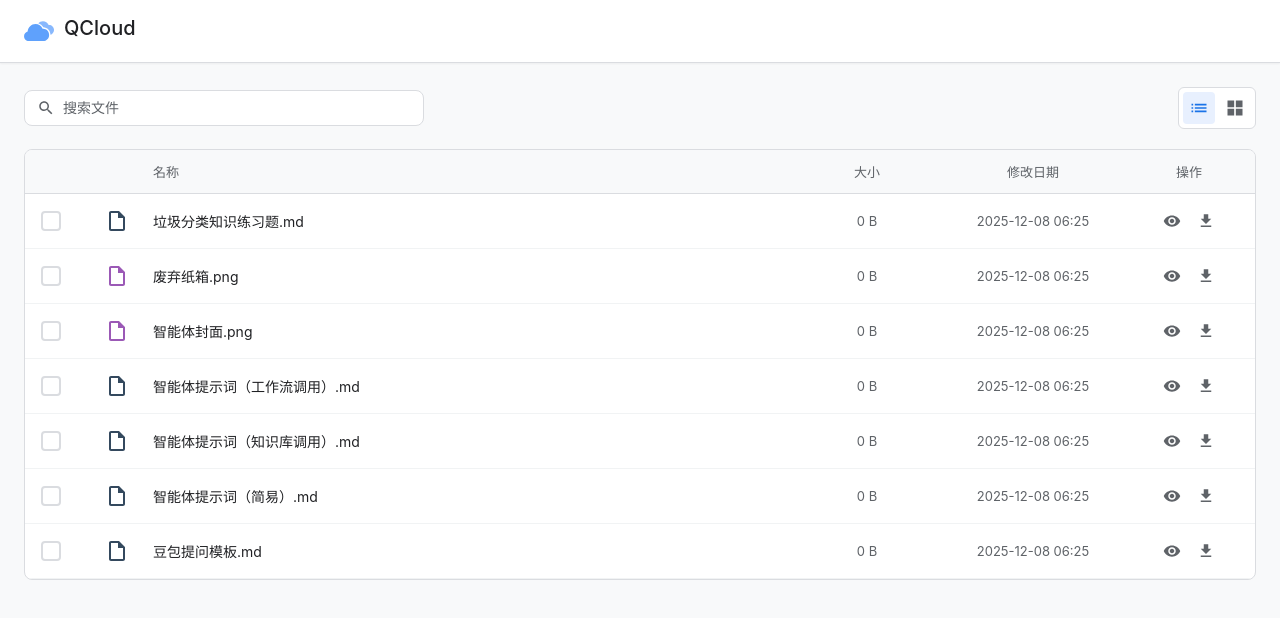
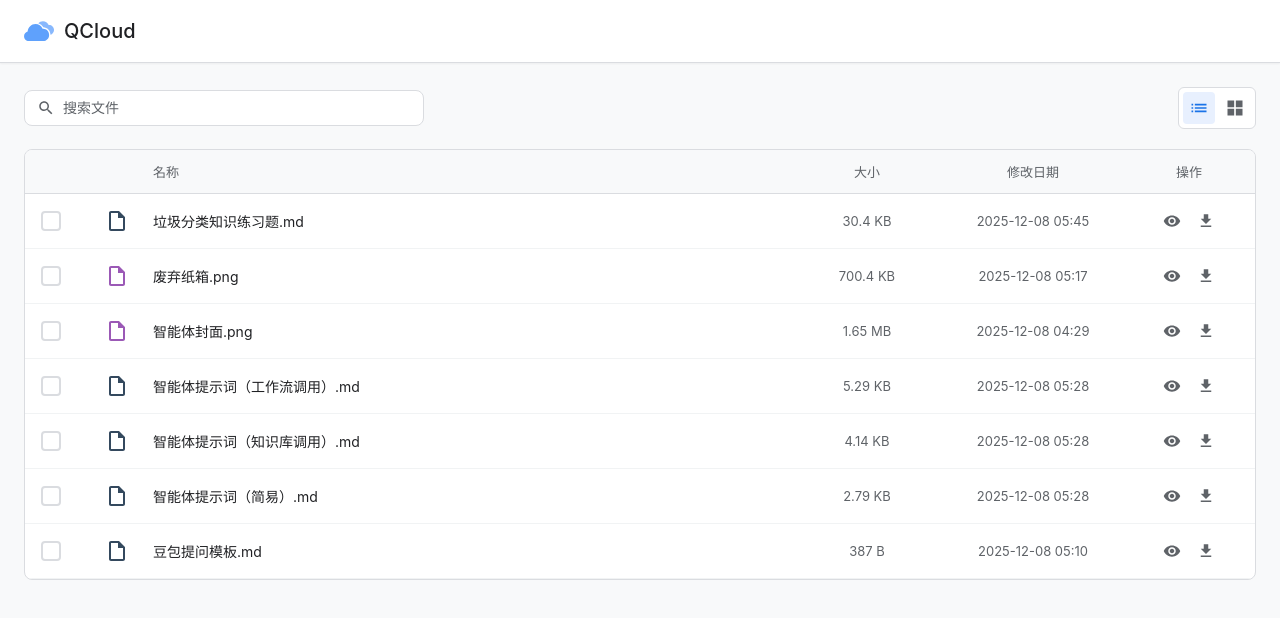
Before and after one commit to ziqingchuan/QCloud, a React (Vite) app: page / in a window 1280 px wide. Shown: the top 618 px of the page. Built offline with nearby package versions, Linux system fonts and the light colour scheme.

Commit message:
2025-12-08

```diff
--- a/package.json
+++ b/package.json
@@ -4,8 +4,8 @@
   "version": "0.0.0",
   "type": "module",
   "scripts": {
-    "dev": "vite",
-    "build": "vite build",
+    "dev": "node generate-file-list.js && vite",
+    "build": "node generate-file-list.js && vite build",
     "lint": "eslint .",
     "preview": "vite preview",
     "predeploy": "npm run build",
--- /dev/null
+++ b/public/api/files.json
@@ -0,0 +1,51 @@
+[
+  {
+    "id": 1,
+    "name": "垃圾分类知识练习题.md",
+    "type": "file",
+    "size": 31133,
+    "modifiedDate": "2025-12-08T05:45:35.309Z"
+  },
+  {
+    "id": 2,
+    "name": "废弃纸箱.png",
+    "type": "file",
+    "size": 717214,
+    "modifiedDate": "2025-12-08T05:17:42.029Z"
+  },
+  {
+    "id": 3,
+    "name": "智能体封面.png",
+    "type": "file",
+    "size": 1726565,
+    "modifiedDate": "2025-12-08T04:29:32.612Z"
+  },
+  {
+    "id": 4,
+    "name": "智能体提示词（工作流调用）.md",
+    "type": "file",
+    "size": 5421,
+    "modifiedDate": "2025-12-08T05:28:36.276Z"
+  },
+  {
+    "id": 5,
+    "name": "智能体提示词（知识库调用）.md",
+    "type": "file",
+    "size": 4242,
+    "modifiedDate": "2025-12-08T05:28:31.737Z"
+  },
+  {
+    "id": 6,
+    "name": "智能体提示词（简易）.md",
+    "type": "file",
+    "size": 2852,
+    "modifiedDate": "2025-12-08T05:28:34.484Z"
+  },
+  {
+    "id": 7,
+    "name": "豆包提问模板.md",
+    "type": "file",
+    "size": 387,
+    "modifiedDate": "2025-12-08T05:10:50.490Z"
+  }
+]
--- a/public/files/垃圾分类知识练习题.md
+++ b/public/files/垃圾分类知识练习题.md
@@ -1,5 +1,3 @@
-# 小学生垃圾分类知识题库（100道含答案解析）
-
 # 一、选择题（50道）
 
 1. 废旧电池属于哪类垃圾？（）
--- a/src/App.jsx
+++ b/src/App.jsx
@@ -29,41 +29,18 @@ function App() {
   };
 
   const scanFilesDirectory = async () => {
-    const fileList = [];
-    const filesContext = import.meta.glob('/public/files/**/*', { eager: false });
-
-    let id = 1;
-    for (const path in filesContext) {
-      const fileName = path.replace('/public/files/', '');
-      if (fileName && !fileName.includes('/')) {
-        try {
-          const response = await fetch(`/files/${fileName}`, { method: 'HEAD' });
-          const size = parseInt(response.headers.get('content-length') || '0');
-          const lastModified = response.headers.get('last-modified');
-
-          fileList.push({
-            id: id++,
-            name: fileName,
-            type: 'file',
-            size: size,
-            modifiedDate: lastModified || new Date().toISOString()
-          });
-        } catch (error) {
-          console.error(`Error loading file ${fileName}:`, error);
-        }
+    try {
+      const basePath = import.meta.env.BASE_URL || '/';
+      const response = await fetch(`${basePath}api/files.json`);
+      if (response.ok) {
+        const fileList = await response.json();
+        return fileList;
       }
+    } catch (error) {
+      console.error('Failed to load files:', error);
     }
 
-    if (fileList.length === 0) {
-      const defaultFiles = [
-        { id: 1, name: '示例文档.txt', type: 'file', size: 1024, modifiedDate: new Date().toISOString() },
-        { id: 2, name: '数据报表.csv', type: 'file', size: 2048, modifiedDate: new Date().toISOString() },
-        { id: 3, name: '项目说明.md', type: 'file', size: 512, modifiedDate: new Date().toISOString() }
-      ];
-      return defaultFiles;
-    }
-
-    return fileList;
+    return [];
   };
 
   const showToast = (message, type = 'success') => {
@@ -104,8 +81,9 @@ function App() {
 
   const handleDownloadFile = (file) => {
     try {
+      const basePath = import.meta.env.BASE_URL || '/';
       const link = document.createElement('a');
-      link.href = `/files/${file.name}`;
+      link.href = `${basePath}files/${file.name}`;
       link.download = file.name;
       document.body.appendChild(link);
       link.click();
@@ -130,10 +108,11 @@ function App() {
     try {
       showToast(`正在下载 ${selectedFileList.length} 个文件...`, 'info');
 
+      const basePath = import.meta.env.BASE_URL || '/';
       for (const file of selectedFileList) {
         await new Promise(resolve => setTimeout(resolve, 300));
         const link = document.createElement('a');
-        link.href = `/files/${file.name}`;
+        link.href = `${basePath}files/${file.name}`;
         link.download = file.name;
         document.body.appendChild(link);
         link.click();
@@ -151,8 +130,10 @@ function App() {
   return (
     <div className="app">
       <header className="app-header">
-        <svg t="1765169716364" viewBox="0 0 1146 1024" version="1.1" xmlns="http://www.w3.org/2000/svg" p-id="8844" width="30" height="30"><path d="M733.696 424.96c-7.68 0-14.848 0.512-22.528 1.024-48.64-104.96-152.064-177.664-271.872-177.664-156.672 0-285.184 124.416-300.032 283.136C60.416 550.912 2.048 624.128 2.048 712.192c0 102.4 79.872 185.344 178.176 185.344h536.064v-1.536c5.632 0.512 11.776 0.512 17.408 0.512 125.44 0 226.304-105.472 226.304-236.032 0-129.536-101.376-235.52-226.304-235.52z" fill="#5FA1FC" p-id="8845"></path><path d="M961.536 279.04c-6.144 0-12.288 0.512-18.432 1.024-39.936-85.504-123.392-144.384-220.672-144.384-69.12 0-131.072 29.696-175.616 77.824 81.408 27.136 150.016 84.48 194.048 159.232 148.48 3.584 267.776 129.024 270.336 283.648 77.824-22.528 135.168-96.768 135.168-184.832-0.512-106.496-83.456-192.512-184.832-192.512z" fill="#88B8FD" p-id="8846"></path></svg>
-        <h1>QCloud</h1>
+        <div className='logo-container'>
+          <svg t="1765169716364" viewBox="0 0 1146 1024" version="1.1" xmlns="http://www.w3.org/2000/svg" p-id="8844" width="30" height="30"><path d="M733.696 424.96c-7.68 0-14.848 0.512-22.528 1.024-48.64-104.96-152.064-177.664-271.872-177.664-156.672 0-285.184 124.416-300.032 283.136C60.416 550.912 2.048 624.128 2.048 712.192c0 102.4 79.872 185.344 178.176 185.344h536.064v-1.536c5.632 0.512 11.776 0.512 17.408 0.512 125.44 0 226.304-105.472 226.304-236.032 0-129.536-101.376-235.52-226.304-235.52z" fill="#5FA1FC" p-id="8845"></path><path d="M961.536 279.04c-6.144 0-12.288 0.512-18.432 1.024-39.936-85.504-123.392-144.384-220.672-144.384-69.12 0-131.072 29.696-175.616 77.824 81.408 27.136 150.016 84.48 194.048 159.232 148.48 3.584 267.776 129.024 270.336 283.648 77.824-22.528 135.168-96.768 135.168-184.832-0.512-106.496-83.456-192.512-184.832-192.512z" fill="#88B8FD" p-id="8846"></path></svg>
+          <h1>QCloud</h1>
+        </div>
       </header>
 
       <main className="app-main">
--- a/src/components/FileViewer.jsx
+++ b/src/components/FileViewer.jsx
@@ -21,19 +21,20 @@ export default function FileViewer({ file, onDownload, onClose }) {
     setError(false);
 
     try {
+      const basePath = import.meta.env.BASE_URL || '/';
       const ext = file.name.split('.').pop().toLowerCase();
       const textExtensions = ['txt', 'md', 'html', 'css', 'js', 'json', 'xml', 'csv', 'log', 'jsx', 'ts', 'tsx', 'doc', 'docx'];
       const imageExtensions = ['jpg', 'jpeg', 'png', 'gif', 'svg', 'webp', 'bmp'];
 
       if (ext === 'pdf') {
-        setContent(`/files/${file.name}`);
+        setContent(`${basePath}files/${file.name}`);
       } else if (textExtensions.includes(ext)) {
-        const response = await fetch(`/files/${file.name}`);
+        const response = await fetch(`${basePath}files/${file.name}`);
         const blob = await response.blob();
         const text = await blob.text();
         setContent(text);
       } else if (imageExtensions.includes(ext)) {
-        setContent(`/files/${file.name}`);
+        setContent(`${basePath}files/${file.name}`);
       } else {
         setContent('preview-not-supported');
       }
--- a/src/styles/App.css
+++ b/src/styles/App.css
@@ -21,9 +21,13 @@ body {
   border-bottom: 1px solid #DADCE0;
   padding: 16px 24px;
   box-shadow: 0 1px 2px rgba(0, 0, 0, 0.05);
-  display: flex;
-  flex-direction: row;
-  gap: 10px;
+  .logo-container {
+    display: flex;
+    flex-direction: row;
+    gap: 10px;
+    justify-content: left;
+    align-items: center;
+  }
 }
 
 .app-header h1 {
```
Also changed, not shown: generate-file-list.js (added, +45 -0 lines), 1 other file (tests, documents, lock files or other folders).
